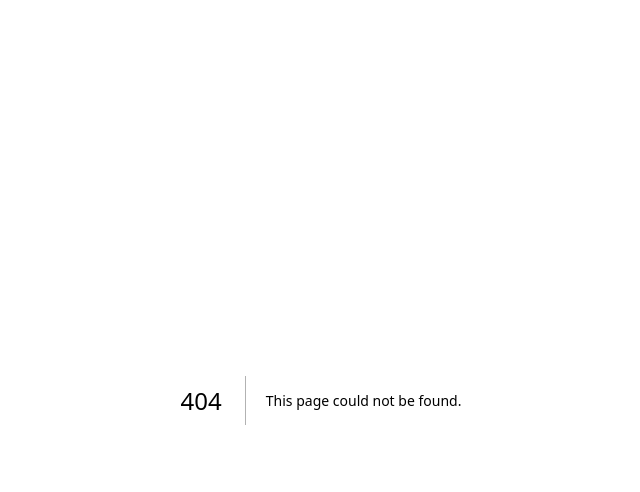
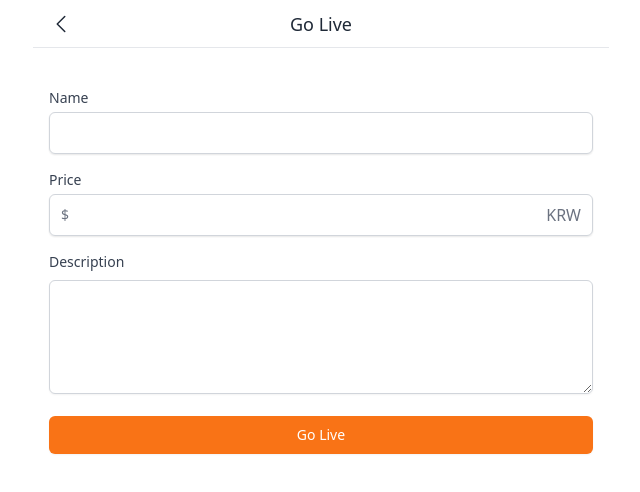
Before and after one commit to seorang42/carrot-clone, a Next.js app: page /streams/create in a window 1280 px wide. Before the commit this address had no page. Shown: the top 492 px of the page, without its empty margins (319-959 px from the left). Built offline with nearby package versions, Linux system fonts and the light colour scheme.

Commit message:
14.0 Upload Form

```diff
--- a/components/layout.tsx
+++ b/components/layout.tsx
@@ -124,10 +124,10 @@
             <span>채팅</span>
           </Link>
           <Link
-            href="/live"
+            href="/streams"
             className={cls(
               "flex flex-col items-center space-y-2",
-              router.pathname === "/live"
+              router.pathname === "/streams"
                 ? "text-orange-500"
                 : "hover:text-gray-500 transition-colors"
             )}
--- a/pages/live/create.tsx
+++ /dev/null
@@ -1,27 +0,0 @@
-import { NextPage } from "next";
-import Layout from "../../components/layout";
-import Input from "../../components/input";
-import TextArea from "../../components/textarea";
-import Button from "../../components/button";
-
-const Create: NextPage = () => {
-  return (
-    <Layout canGoBack title="Go Live">
-      <form className="space-y-4 py-10 px-4">
-        <Input required label="Name" name="name" type="text" />
-        <Input
-          required
-          label="Price"
-          placeholder="0.00"
-          name="price"
-          type="text"
-          kind="price"
-        />
-        <TextArea name="description" label="Description" />
-        <Button text="Go Live" />
-      </form>
-    </Layout>
-  );
-};
-
-export default Create;
--- /dev/null
+++ b/pages/streams/create.tsx
@@ -0,0 +1,66 @@
+import { NextPage } from "next";
+import Layout from "../../components/layout";
+import Input from "../../components/input";
+import TextArea from "../../components/textarea";
+import Button from "../../components/button";
+import { useForm } from "react-hook-form";
+import useMutation from "@/libs/client/useMutation";
+import { useEffect } from "react";
+import { useRouter } from "next/router";
+import { Stream } from "@prisma/client";
+
+interface CreateForm {
+  name: string;
+  price: string;
+  description: string;
+}
+
+interface CreateResponse {
+  ok: boolean;
+  stream: Stream;
+}
+
+const Create: NextPage = () => {
+  const router = useRouter();
+  const [createStream, { loading, data }] =
+    useMutation<CreateResponse>(`/api/streams`);
+  const { register, handleSubmit } = useForm<CreateForm>();
+  const onValid = (form: CreateForm) => {
+    if (loading) return;
+    createStream(form);
+  };
+  useEffect(() => {
+    if (data && data.ok) {
+      router.push(`/streams/${data.stream.id}`);
+    }
+  }, [data, router]);
+  return (
+    <Layout canGoBack title="Go Live">
+      <form onSubmit={handleSubmit(onValid)} className="space-y-4 py-10 px-4">
+        <Input
+          register={register("name", { required: true })}
+          required
+          label="Name"
+          name="name"
+          type="text"
+        />
+        <Input
+          register={register("price", { required: true })}
+          required
+          label="Price"
+          name="price"
+          type="text"
+          kind="price"
+        />
+        <TextArea
+          register={register("description", { required: true })}
+          name="description"
+          label="Description"
+        />
+        <Button text={loading ? "Loading" : "Go Live"} />
+      </form>
+    </Layout>
+  );
+};
+
+export default Create;
--- a/pages/live/index.tsx
+++ b/pages/streams/index.tsx
@@ -8,14 +8,14 @@
     <Layout title="라이브" hasTabBar>
       <div className="py-10 space-y-4 divide-y-2">
         {[1, 2, 3, 4, 5].map((_, i) => (
-          <Link key={i} href={`/live/${i}`} className="pt-4 px-4 block">
+          <Link key={i} href={`/streams/${i}`} className="pt-4 px-4 block">
             <div className="w-full rounded-md shadow-sm bg-slate-300 aspect-video" />
             <h1 className="text-2xl mt-2 font-bold text-gray-900">
               Galaxy S50
             </h1>
           </Link>
         ))}
-        <FloatingButton href="/live/create">
+        <FloatingButton href="/streams/create">
           <svg
             xmlns="http://www.w3.org/2000/svg"
             fill="none"
```
Also changed, not shown: pages/streams/[id].tsx (renamed from pages/live/[id].tsx), 1 other file (tests, documents, lock files or other folders).
